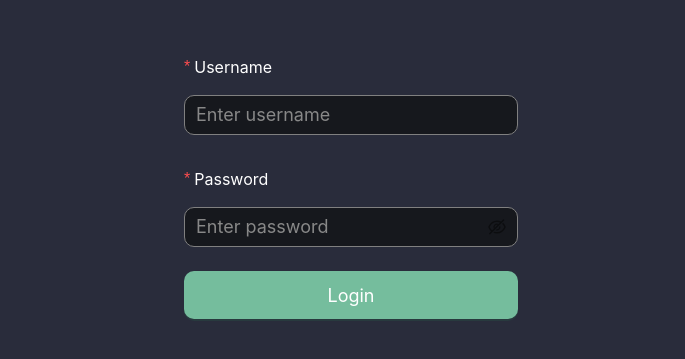
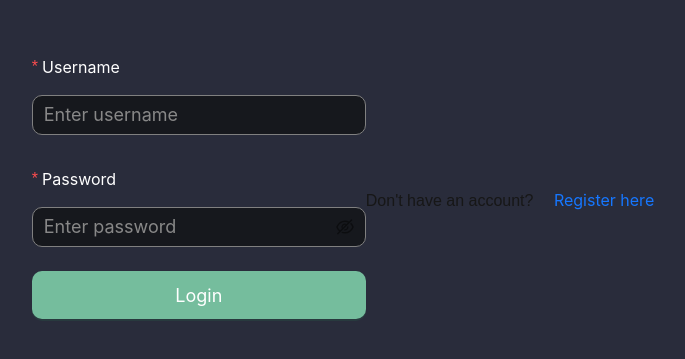
Before and after one commit to Zec01/SoPra_Client, a Next.js app: page /login in a window 1280 px wide. Shown: the part 205-564 px from the top of the page, without its empty margins (289-974 px from the left). Built offline with nearby package versions, Linux system fonts and the light colour scheme; no server answers; what @ant-design/nextjs-registry would draw is missing.

Commit message:
Register Button

```diff
--- a/app/login/page.tsx
+++ b/app/login/page.tsx
@@ -55,9 +55,8 @@ const Login: React.FC = () => {
         form={form}
         name="login"
         size="large"
-        variant="outlined"
+        layout="vertical"
         onFinish={handleLogin}
-        layout="vertical"
       >
         <Form.Item
           name="username"
@@ -67,11 +66,11 @@ const Login: React.FC = () => {
           <Input placeholder="Enter username" />
         </Form.Item>
         <Form.Item
-          name="password" // 🔹 Name geändert von `name` zu `password`
+          name="password"
           label="Password"
           rules={[{ required: true, message: "Please input your password!" }]}
         >
-          <Input.Password placeholder="Enter password" /> {/* 🔹 Passwortfeld hinzugefügt */}
+          <Input.Password placeholder="Enter password" />
         </Form.Item>
         <Form.Item>
           <Button type="primary" htmlType="submit" className="login-button">
@@ -79,6 +78,12 @@ const Login: React.FC = () => {
           </Button>
         </Form.Item>
       </Form>
+      <p style={{ textAlign: "center", marginTop: "10px" }}>
+        Don't have an account?{" "}
+        <Button type="link" onClick={() => router.push("/register")}>
+          Register here
+        </Button>
+      </p>
     </div>
   );
 };
```
